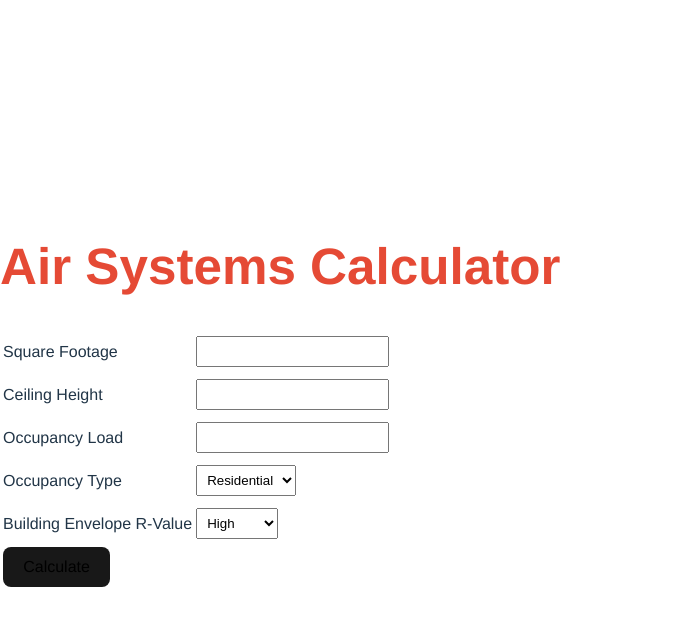
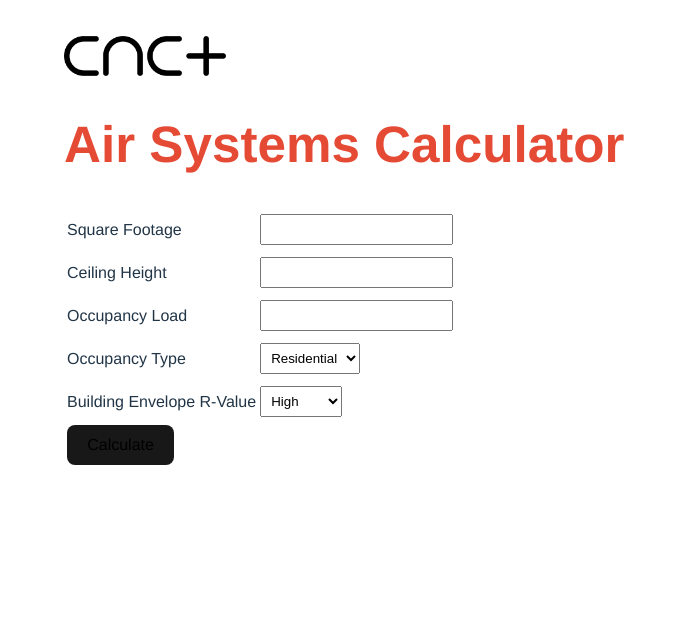
Before and after one commit to joalvara13/cnct-tools, a React (Vite) app: page / in a window 1280 px wide. Shown: the top 626 px of the page, without its empty margins (0-686 px from the left). Built offline with nearby package versions, Linux system fonts and the light colour scheme.

Commit message:
adding cnct logo with link

```diff
--- a/src/App.jsx
+++ b/src/App.jsx
@@ -3,11 +3,14 @@ import './App.css';
 
 function App() {
   return (
-  <div>
-    <h1>Air Systems Calculator</h1>
-    <AirEstimator />
+    <div>
+      <div class="logo-wrapper" data-content-field="site-title">
+        <a href="https://cnct.design/"><img class="logo" src="/public/cnct_v2.png" /></a>
+      </div>
 
-  </div>
+      <h1>Air Systems Calculator</h1>
+      <AirEstimator />
+    </div>
 )};
 
 export default App;
--- a/src/index.css
+++ b/src/index.css
@@ -30,7 +30,8 @@ a:hover {
 body {
   margin: 0;
   display: flex;
-  place-items: center;
+  padding-top: 35.5px;
+  padding-left: 4em;
   min-width: 320px;
   min-height: 100vh;
 }
@@ -59,6 +60,10 @@ button:focus-visible {
   outline: 4px auto -webkit-focus-ring-color;
 }
 
+.logo {
+  max-height: 40px;
+}
+
 @media (prefers-color-scheme: light) {
   :root {
     color: #213547;
```
